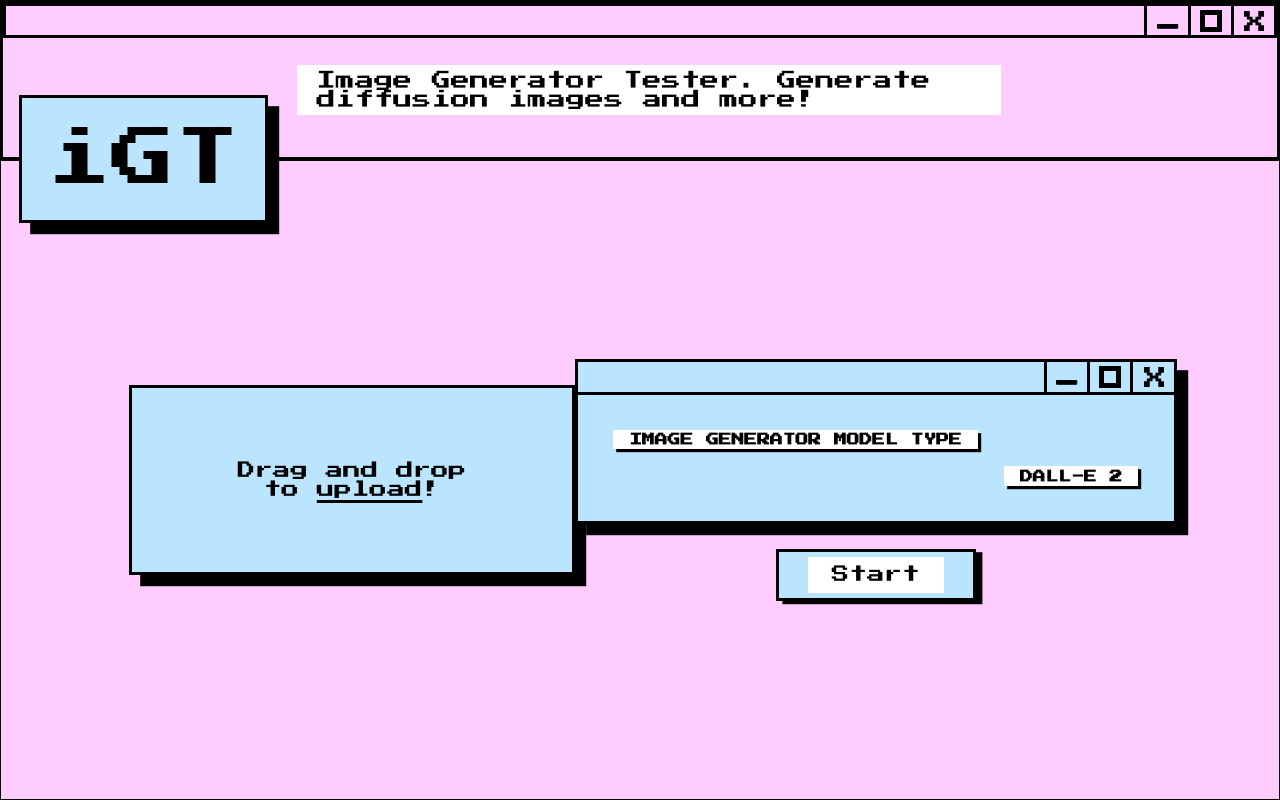
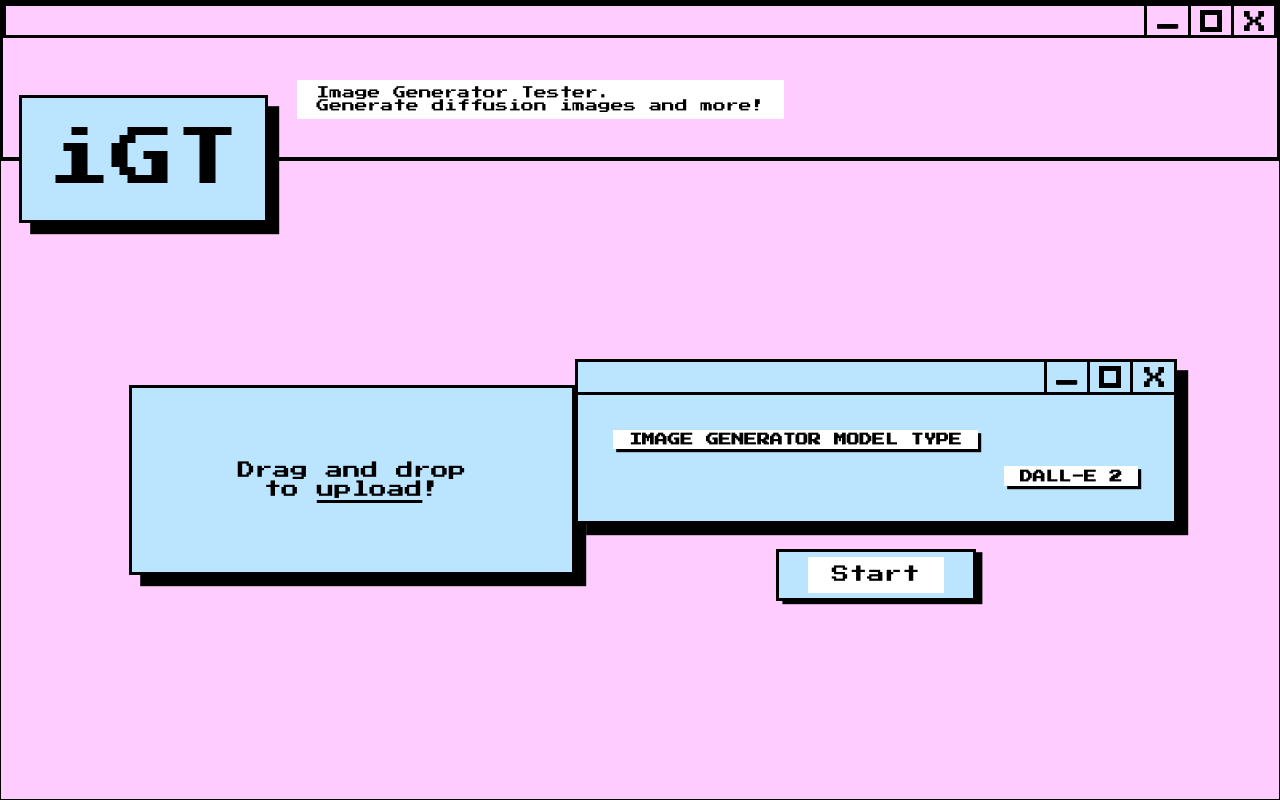
Before and after one commit to emmaalecrim/image-to-prompt, a React (Create React App) app: page / in a window 1280 px wide. Built offline with nearby package versions, Linux system fonts and the light colour scheme.

Commit message:
Fixed overall design

```diff
--- a/src/presentation/components/header/index.scss
+++ b/src/presentation/components/header/index.scss
@@ -7,11 +7,14 @@
     border: 0.25rem solid #000;
     background-color: $color-primary;
     .description{
+        p{
+            font-size: 1rem;
+        }
         max-width: 55rem;
         padding: 0.5rem 1.5rem ;
         background-color: white;
         position: absolute;
-        top: 40%;
+        top: 50%;
         left: 23rem;
     }
 }
--- a/src/presentation/components/header/index.tsx
+++ b/src/presentation/components/header/index.tsx
@@ -9,9 +9,10 @@ export default function Header() {
       <div className="logo-box">
         <h1 className="name">iGT</h1>
       </div>
-      <p className="description">
-        Image Generator Tester. Generate diffusion images and more!{' '}
-      </p>
+      <div className="description">
+        <p>Image Generator Tester.</p>
+        <p>Generate diffusion images and more!</p>
+      </div>
     </div>
   );
 }
--- a/src/presentation/components/resultList/index.scss
+++ b/src/presentation/components/resultList/index.scss
@@ -46,6 +46,8 @@
         }
       }
       &--generated-images-title{
+        background-color: white;
+        padding: 1rem 0.5rem;
         text-align: center ;
         margin-bottom: 2rem;
       }
@@ -56,6 +58,8 @@
         align-items: center;
         margin-bottom: 5rem;
         h1{
+          padding: 0.5rem 1rem;
+          background-color: white;
           margin-bottom: 3rem;
         }
        img{
```
